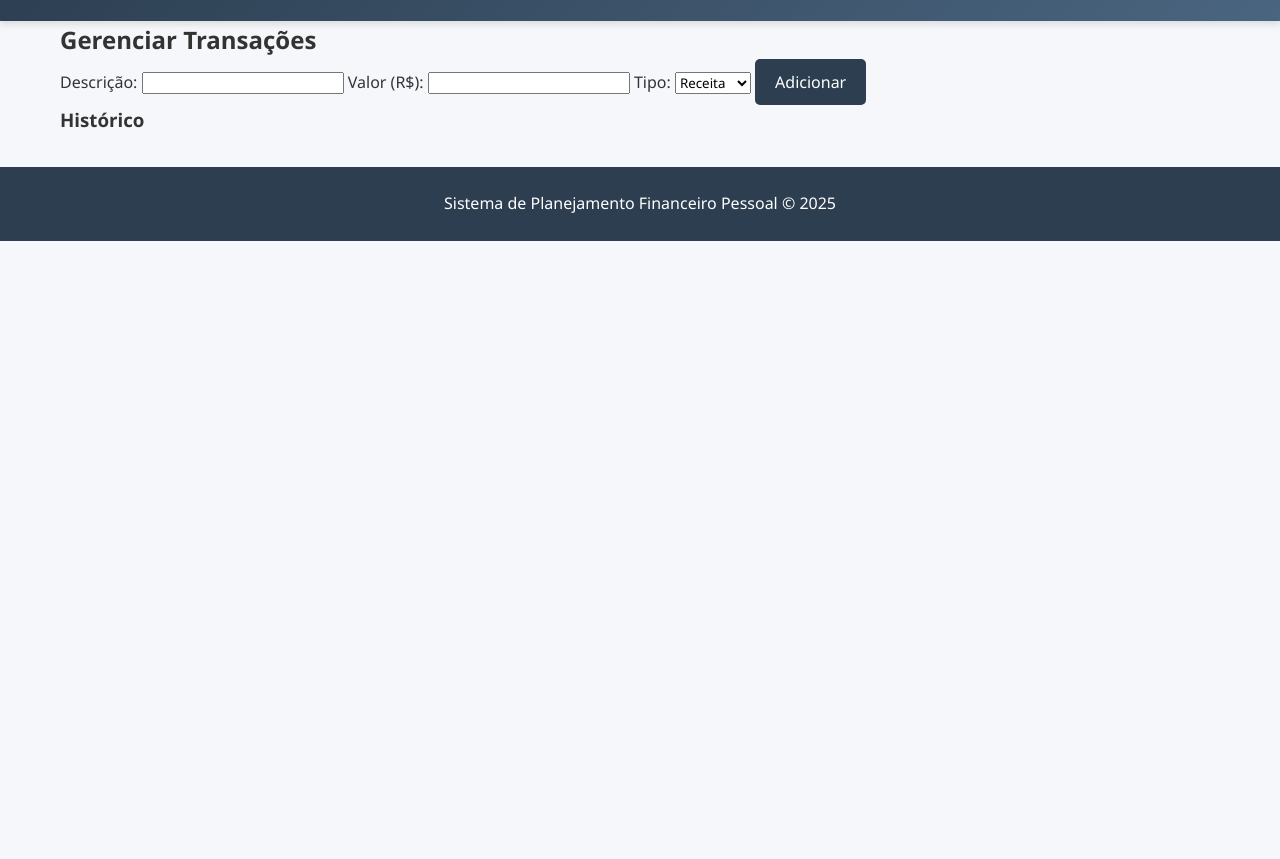
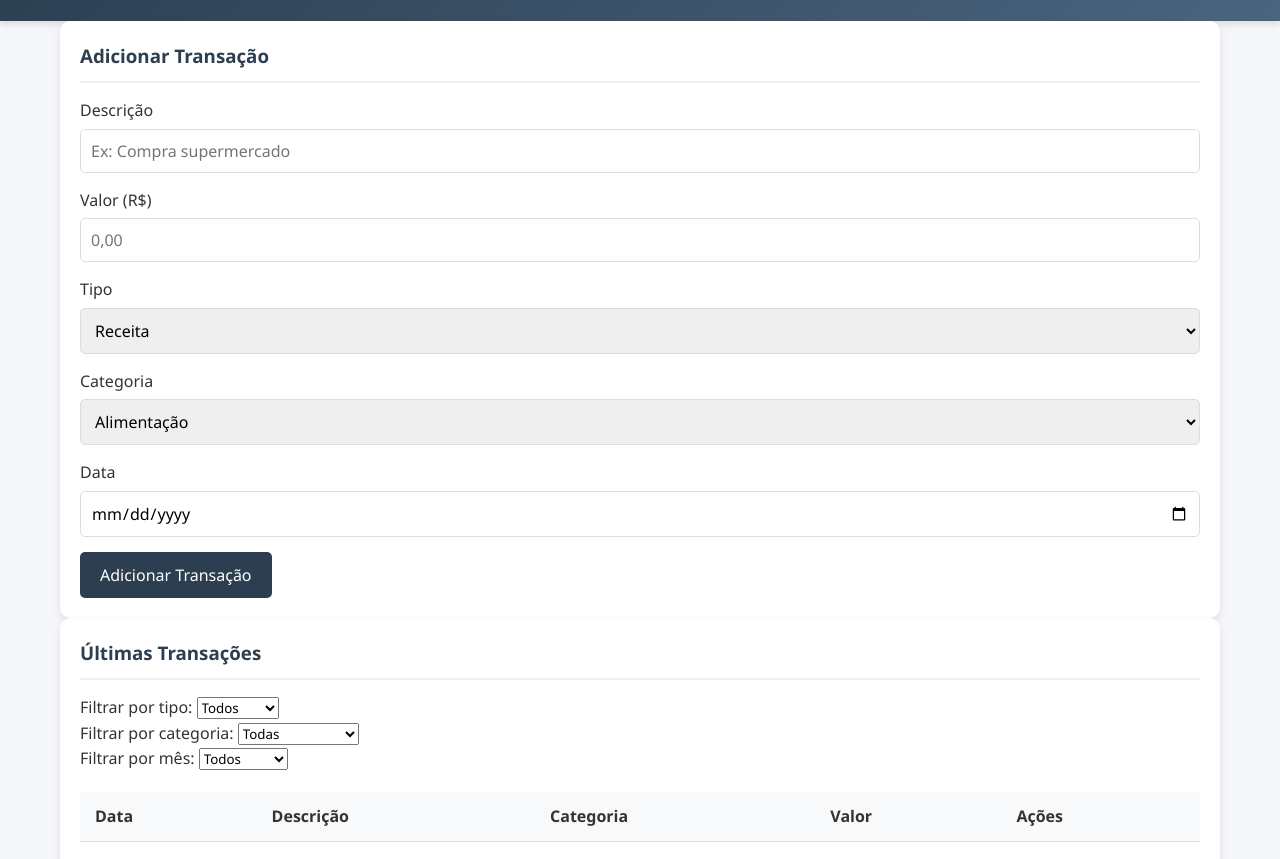
Before and after one commit to xavier-joaobx/Projeto-app-financas-testes, a plain HTML site: page transacoes.html in a window 1280 px wide. Shown: the part 73-932 px from the top of the page. Before the commit the page ends 800 px from the top, so only its background shows below. Drawn offline with Linux system fonts and the light colour scheme.

Commit message:
Update transacoes.html

```diff
--- a/transacoes.html
+++ b/transacoes.html
@@ -23,29 +23,116 @@
   </header>
 
   <main class="container">
-    <section id="transacoes">
-      <h2>Gerenciar Transações</h2>
+   <section id="transactions" class="card">
+            <h3>Adicionar Transação</h3>
+            <form id="transaction-form">
+                <div class="form-group">
+                    <label for="description">Descrição</label>
+                    <input type="text" id="description" placeholder="Ex: Compra supermercado" required>
+                </div>
 
-      <form id="formTransacao">
-        <label>Descrição:
-          <input type="text" id="descricao" required>
-        </label>
-        <label>Valor (R$):
-          <input type="number" id="valor" required>
-        </label>
-        <label>Tipo:
-          <select id="tipo" required>
-            <option value="receita">Receita</option>
-            <option value="despesa">Despesa</option>
-          </select>
-        </label>
-        <button type="submit">Adicionar</button>
-      </form>
+                <div class="form-group">
+                    <label for="amount">Valor (R$)</label>
+                    <input type="number" id="amount" step="0.01" placeholder="0,00" min="0.01" required>
+                </div>
 
-      <h3>Histórico</h3>
-      <ul id="listaTransacoes"></ul>
-    </section>
-  </main>
+                <div class="form-group">
+                    <label for="type">Tipo</label>
+                    <select id="type" required>
+                        <option value="income">Receita</option>
+                        <option value="expense">Despesa</option>
+                    </select>
+                </div>
+
+                <div class="form-group">
+                    <label for="category">Categoria</label>
+                    <select id="category" required>
+                        <option value="food">Alimentação</option>
+                        <option value="transport">Transporte</option>
+                        <option value="housing">Moradia</option>
+                        <option value="health">Saúde</option>
+                        <option value="education">Educação</option>
+                        <option value="entertainment">Entretenimento</option>
+                        <option value="other">Outros</option>
+                    </select>
+                </div>
+
+                <div class="form-group">
+                    <label for="date">Data</label>
+                    <input type="date" id="date" required>
+                </div>
+
+                <button type="submit">Adicionar Transação</button>
+            </form>
+        </section>
+
+        <section class="card">
+            <h3>Últimas Transações</h3>
+
+            <div class="filters">
+                <div class="filter-group">
+                    <label for="filter-type">Filtrar por tipo:</label>
+                    <select id="filter-type" onchange="filterTransactions()">
+                        <option value="all">Todos</option>
+                        <option value="income">Receitas</option>
+                        <option value="expense">Despesas</option>
+                    </select>
+                </div>
+
+                <div class="filter-group">
+                    <label for="filter-category">Filtrar por categoria:</label>
+                    <select id="filter-category" onchange="filterTransactions()">
+                        <option value="all">Todas</option>
+                        <option value="food">Alimentação</option>
+                        <option value="transport">Transporte</option>
+                        <option value="housing">Moradia</option>
+                        <option value="health">Saúde</option>
+                        <option value="education">Educação</option>
+                        <option value="entertainment">Entretenimento</option>
+                        <option value="other">Outros</option>
+                    </select>
+                </div>
+
+                <div class="filter-group">
+                    <label for="filter-month">Filtrar por mês:</label>
+                    <select id="filter-month" onchange="filterTransactions()">
+                        <option value="all">Todos</option>
+                        <option value="0">Janeiro</option>
+                        <option value="1">Fevereiro</option>
+                        <option value="2">Março</option>
+                        <option value="3">Abril</option>
+                        <option value="4">Maio</option>
+                        <option value="5">Junho</option>
+                        <option value="6">Julho</option>
+                        <option value="7">Agosto</option>
+                        <option value="8">Setembro</option>
+                        <option value="9">Outubro</option>
+                        <option value="10">Novembro</option>
+                        <option value="11">Dezembro</option>
+                    </select>
+                </div>
+            </div>
+
+            <table class="transactions-table">
+                <thead>
+                    <tr>
+                        <th>Data</th>
+                        <th>Descrição</th>
+                        <th>Categoria</th>
+                        <th>Valor</th>
+                        <th>Ações</th>
+                    </tr>
+                </thead>
+                <tbody id="transactions-body">
+                    <!-- As transações serão inseridas aqui via JavaScript -->
+                </tbody>
+            </table>
+
+            <div style="margin-top: 20px; text-align: center;">
+                <button onclick="clearAllData()" style="background-color: #e74c3c;">Limpar Todos os Dados</button>
+                <button onclick="exportData()" style="background-color: #27ae60; margin-left: 10px;">Exportar Dados</button>
+            </div>
+        </section>
 
   <footer>
     <div class="container">
```
